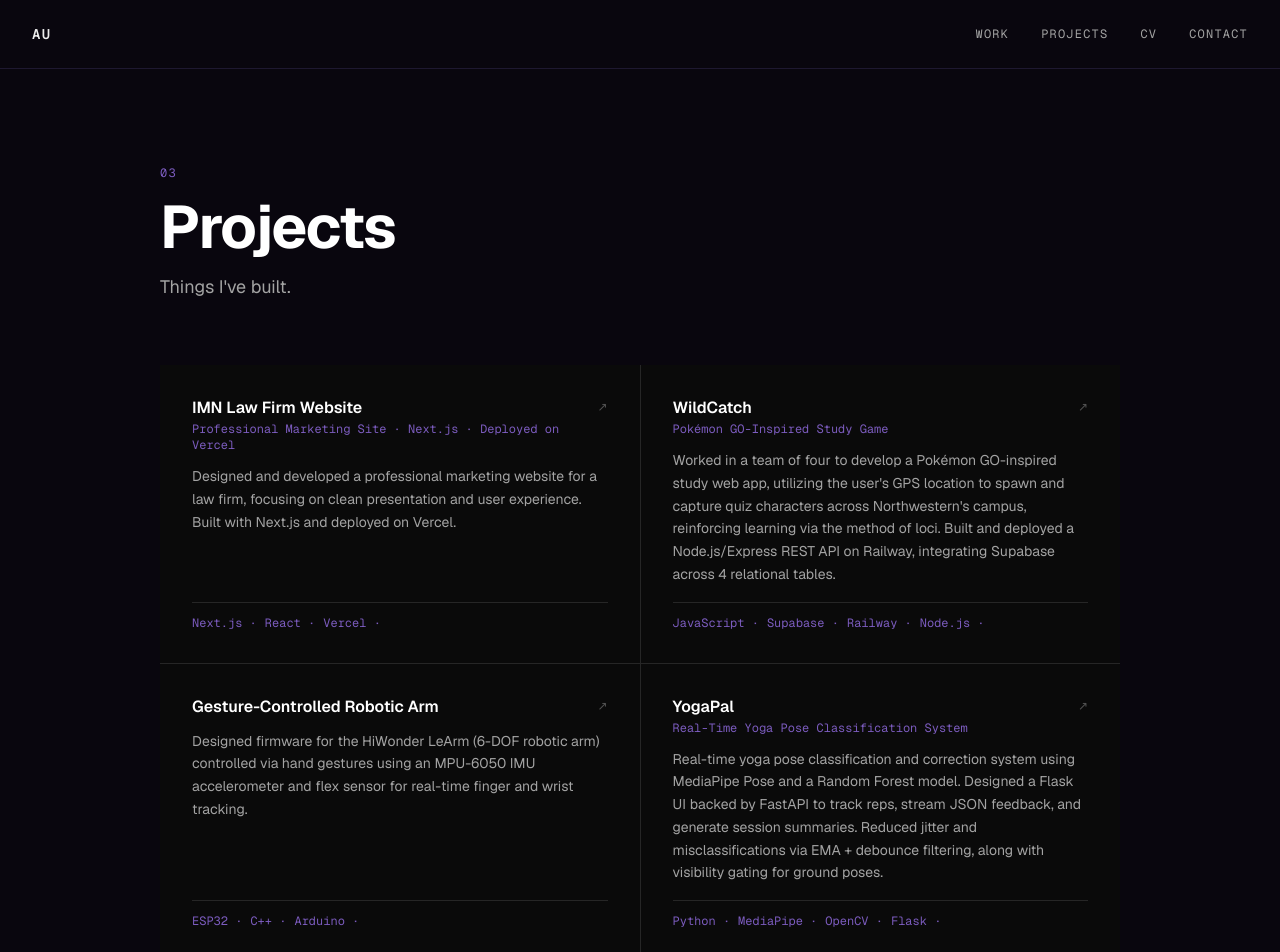
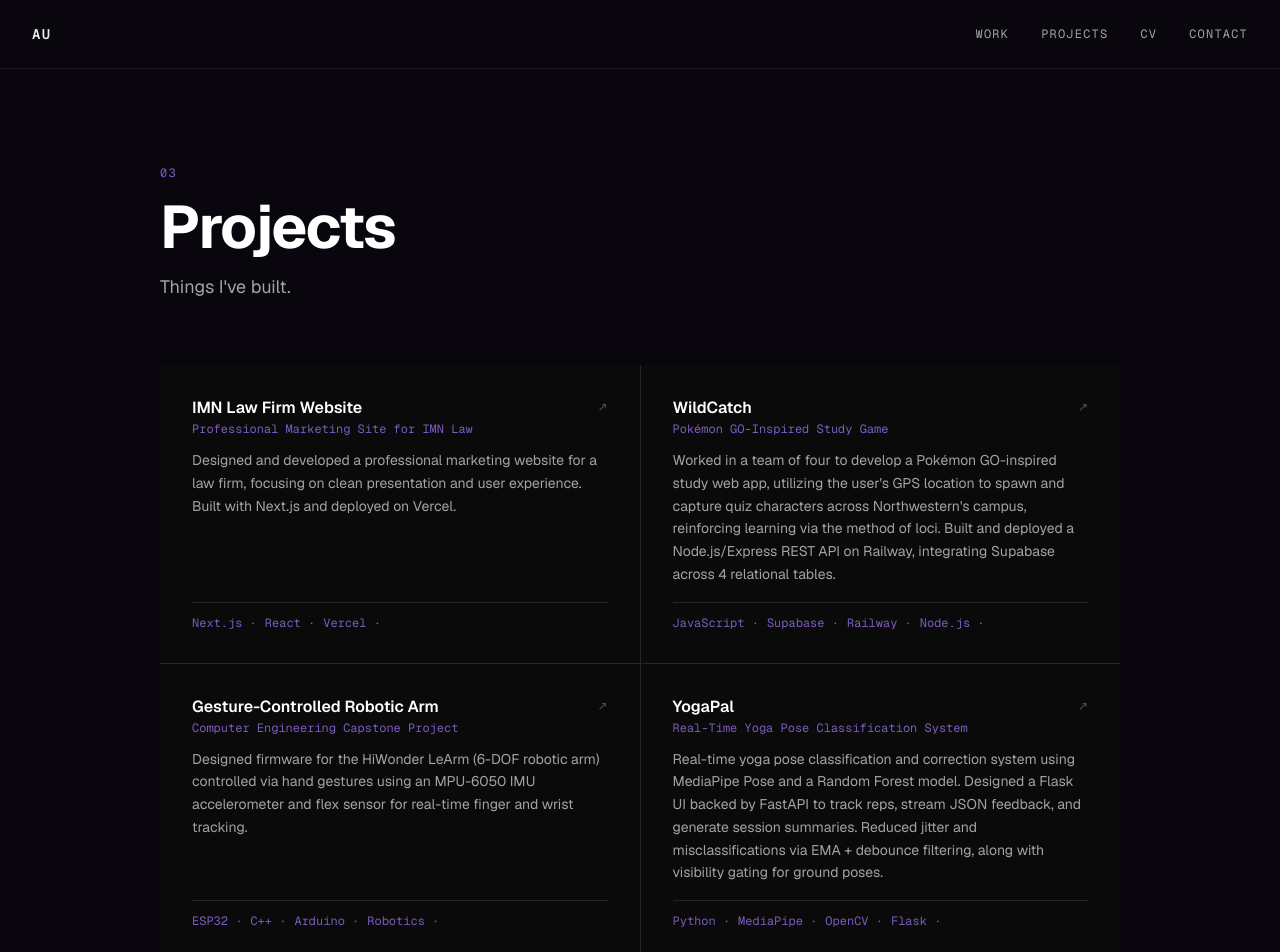
Before and after one commit to azimusmanov/personal-website, a Next.js app: page /projects in a window 1280 px wide. Shown: the top 952 px of the page. Built offline with nearby package versions, Linux system fonts and the light colour scheme.

Commit message:
minor changes to projects

```diff
--- a/app/projects/page.js
+++ b/app/projects/page.js
@@ -2,7 +2,7 @@ const projects = [
   {
     id: 1,
     title: "IMN Law Firm Website",
-    subtitle: "Professional Marketing Site · Next.js · Deployed on Vercel",
+    subtitle: "Professional Marketing Site for IMN Law",
     description:
       "Designed and developed a professional marketing website for a law firm, focusing on clean presentation and user experience. Built with Next.js and deployed on Vercel.",
     tags: ["Next.js", "React", "Vercel"],
@@ -20,10 +20,10 @@ const projects = [
   {
     id: 3,
     title: "Gesture-Controlled Robotic Arm",
-    subtitle: null,
+    subtitle: "Computer Engineering Capstone Project",
     description:
       "Designed firmware for the HiWonder LeArm (6-DOF robotic arm) controlled via hand gestures using an MPU-6050 IMU accelerometer and flex sensor for real-time finger and wrist tracking.",
-    tags: ["ESP32", "C++", "Arduino"],
+    tags: ["ESP32", "C++", "Arduino", "Robotics"],
     link: "https://www.youtube.com/watch?v=E3Fcq4fxuDs",
   },
   {
```
Also changed, not shown: 1 other file (tests, documents, lock files or other folders).
